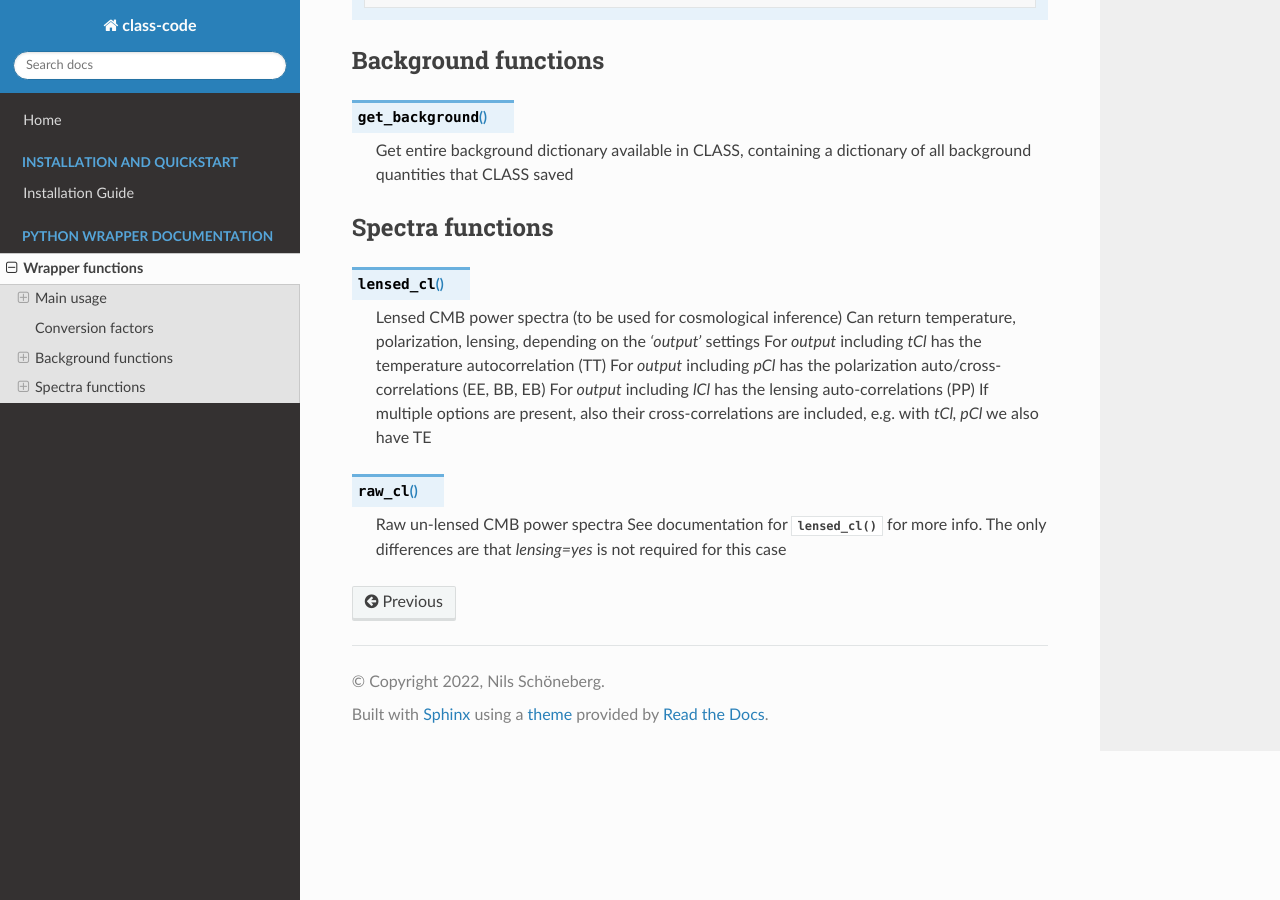
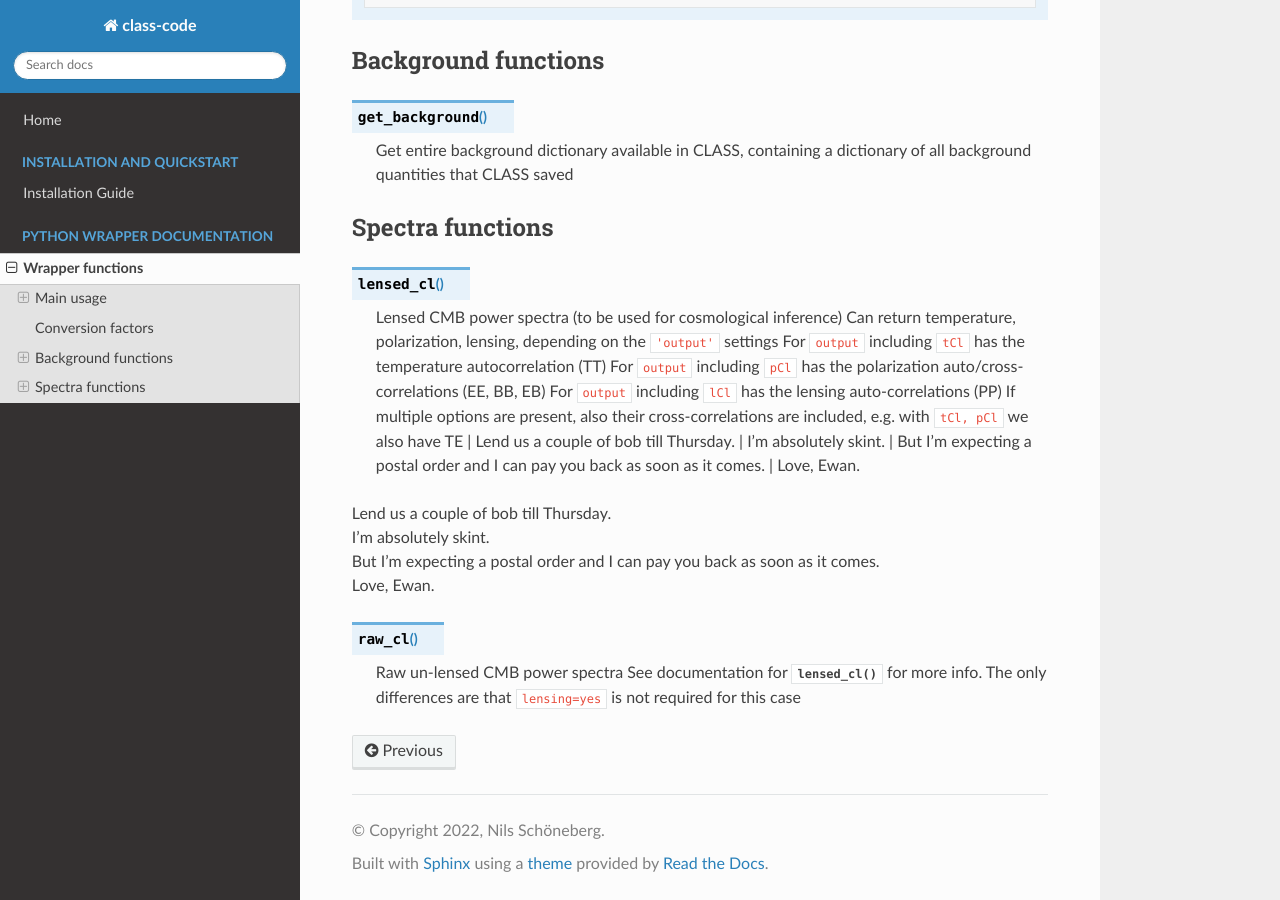
Before and after one commit to schoeneberg/class-code-documentation, a Sphinx documentation site: the page built from docs/wrapper.rst, in a window 1280 px wide and 900 px high, scrolled down 1451 px. Built offline with Sphinx 7.4.7 and the Read the Docs theme 3.1.0, drawn with Linux system fonts in a browser that asks for light colours; pages that are not in the unit, such as notebooks, are missing from menus.

```diff
--- a/docs/wrapper.rst
+++ b/docs/wrapper.rst
@@ -96,17 +96,29 @@ Spectra functions
 .. function:: lensed_cl()
 
   Lensed CMB power spectra (to be used for cosmological inference)
-  Can return temperature, polarization, lensing, depending on the `'output'` settings
-  For `output` including `tCl` has the temperature autocorrelation (TT)
-  For `output` including `pCl` has the polarization auto/cross-correlations (EE, BB, EB)
-  For `output` including `lCl` has the lensing auto-correlations (PP)
-  If multiple options are present, also their cross-correlations are included, e.g. with `tCl, pCl` we also have TE
+  Can return temperature, polarization, lensing, depending on the ``'output'`` settings
+  For ``output`` including ``tCl`` has the temperature autocorrelation (TT)
+  For ``output`` including ``pCl`` has the polarization auto/cross-correlations (EE, BB, EB)
+  For ``output`` including ``lCl`` has the lensing auto-correlations (PP)
+  If multiple options are present, also their cross-correlations are included, e.g. with ``tCl, pCl`` we also have TE
+  | Lend us a couple of bob till Thursday.
+  | I'm absolutely skint.
+  | But I'm expecting a postal order and I can pay you back
+  as soon as it comes.
+  | Love, Ewan.
+
+| Lend us a couple of bob till Thursday.
+| I'm absolutely skint.
+| But I'm expecting a postal order and I can pay you back
+  as soon as it comes.
+| Love, Ewan.
+
 
 .. function:: raw_cl()
 
   Raw un-lensed CMB power spectra
   See documentation for :func:`lensed_cl` for more info.
-  The only differences are that `lensing=yes` is not required for this case
+  The only differences are that ``lensing=yes`` is not required for this case
 
 .. Test
   comment:: .. attention:: -- for attention blocks
```
